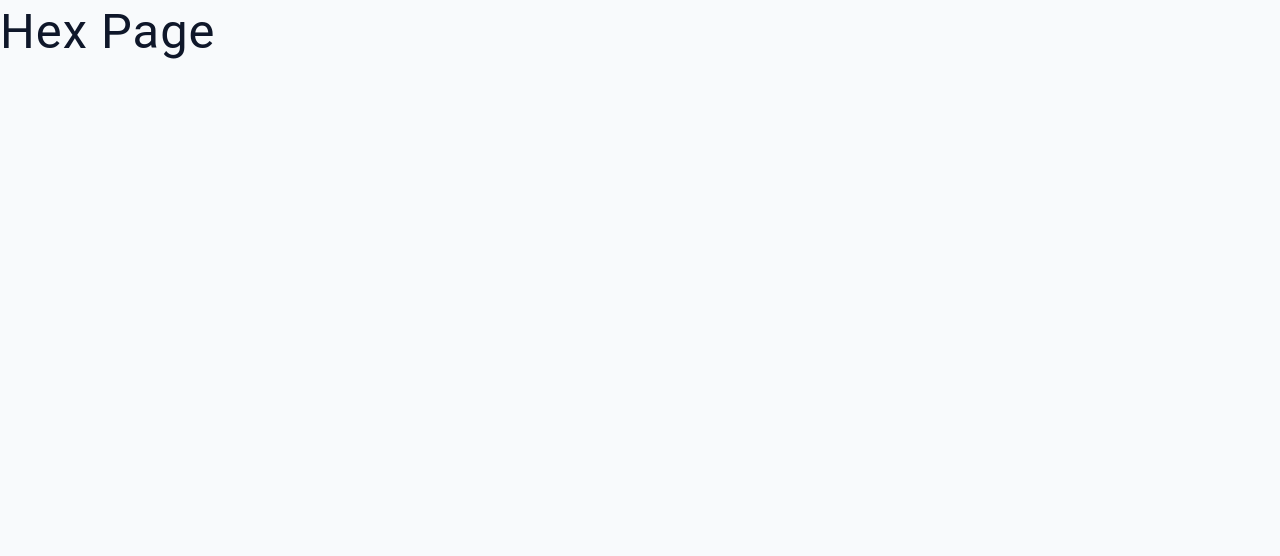
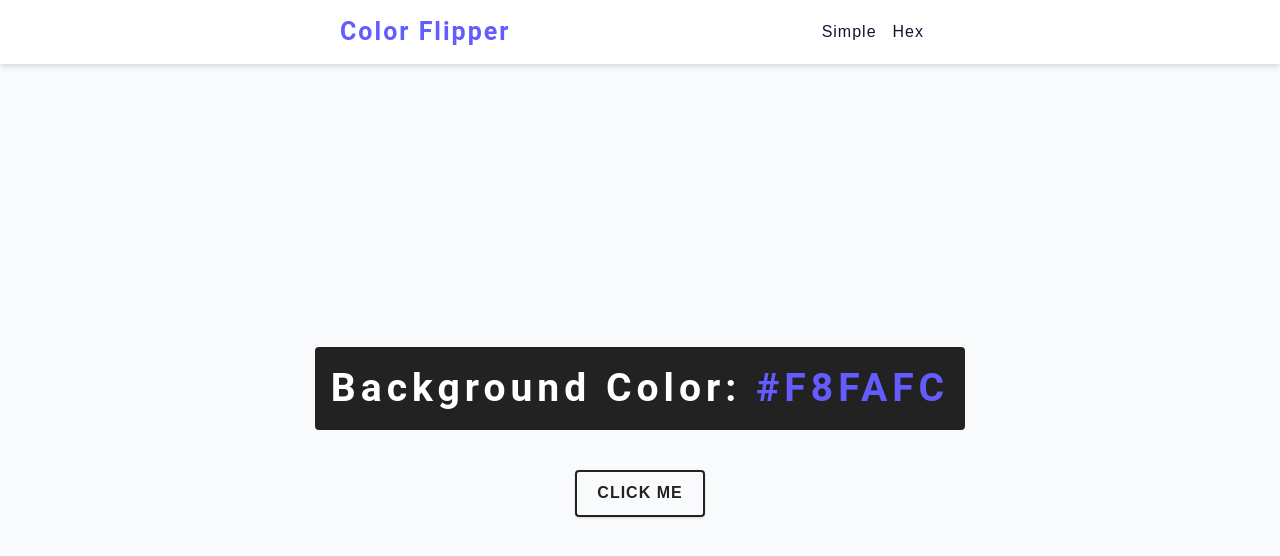
Before and after one commit to emerson-bualat/mini-project-color-flipper, a plain HTML site: page src/hex.html in a window 1280 px wide. Drawn offline with Linux system fonts and the light colour scheme.

Commit message:
Add navigation and color flipper to hex.html

```diff
--- a/src/hex.html
+++ b/src/hex.html
@@ -16,6 +16,24 @@
     <link rel="stylesheet" href="./main.css" />
   </head>
   <body>
-    <h1>hex page</h1>
+    <!-- navbar -->
+    <nav>
+      <div class="nav-center">
+        <h4>color flipper</h4>
+        <ul class="nav-links">
+          <li><a href="index.html">simple</a></li>
+          <li><a href="hex.html">hex</a></li>
+        </ul>
+      </div>
+    </nav>
+    <!-- end of navbar -->
+    <!-- main -->
+    <main>
+      <div class="container">
+        <h2>background color: <span class="color">#f8fafc</span></h2>
+        <button class="btn btn-hero" id="btn">click me</button>
+      </div>
+    </main>
+    <!-- end of main -->
   </body>
 </html>
```
